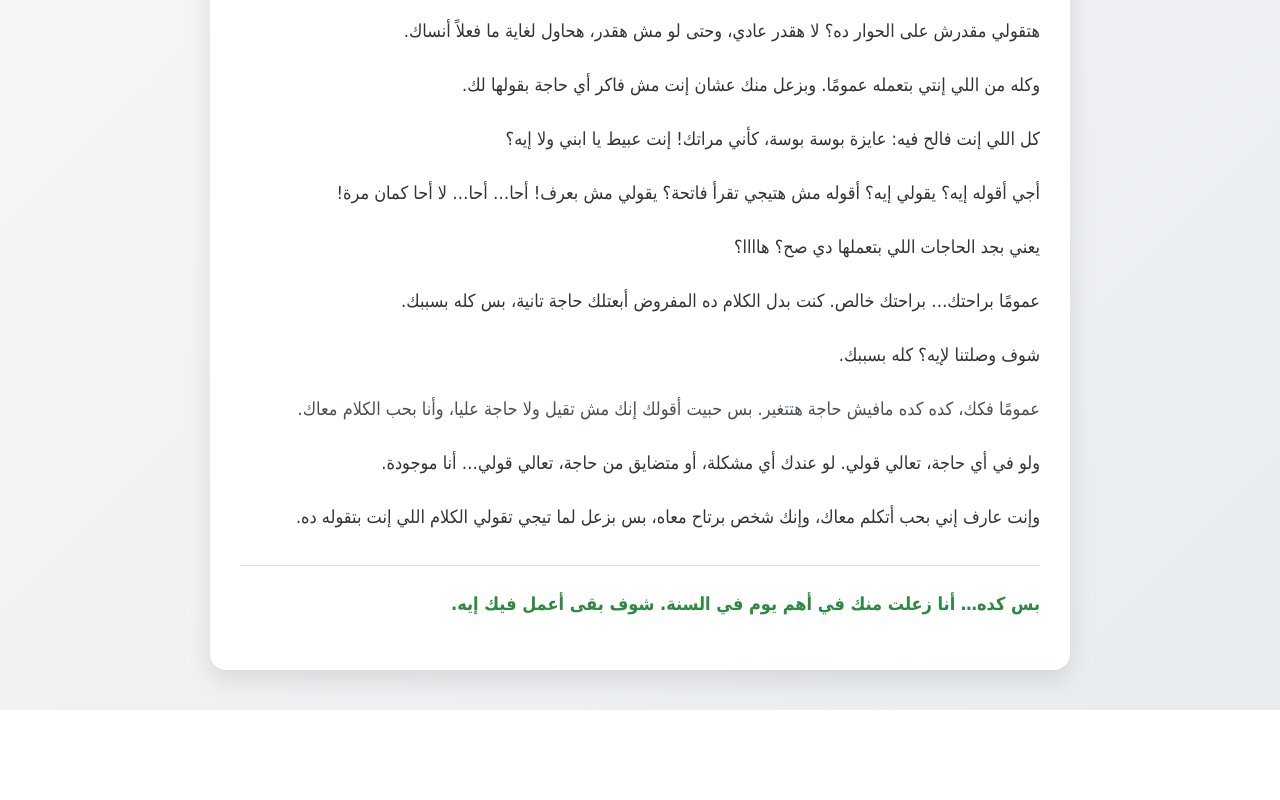
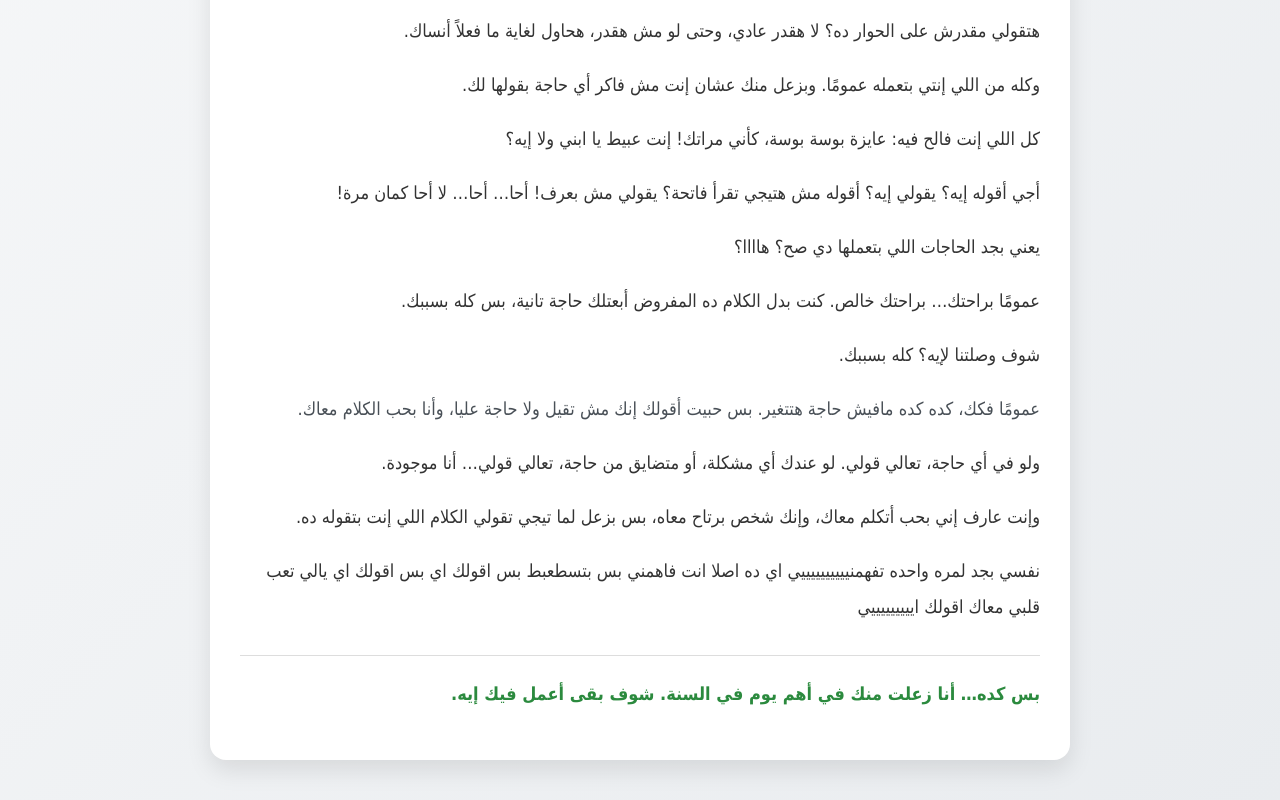
Before and after one commit to 01552274530g-cyber/jilihik, a plain HTML site: page index.html in a window 1280 px wide. Shown: the part 679-1479 px from the top of the page. Before the commit the page ends 1389 px from the top, so only its background shows below. Drawn offline with Linux system fonts and the light colour scheme.

Commit message:
Update index.html

```diff
--- a/index.html
+++ b/index.html
@@ -158,6 +158,7 @@
         وإنك شخص برتاح معاه،
         بس بزعل لما تيجي تقولي الكلام اللي إنت بتقوله ده.
     </p>
+    <p> نفسي بجد لمره واحده تفهمنييييييييييي اي ده اصلا انت فاهمني بس بتسطعبط بس اقولك اي بس اقولك اي يالي تعب قلبي معاك اقولك  ايييييييييي </p>
 
     <p class="end">
         بس كده…
```
